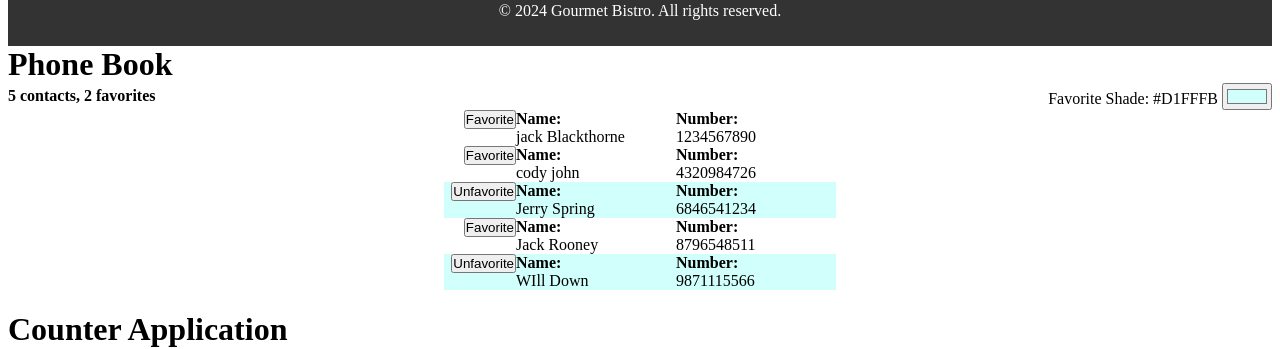
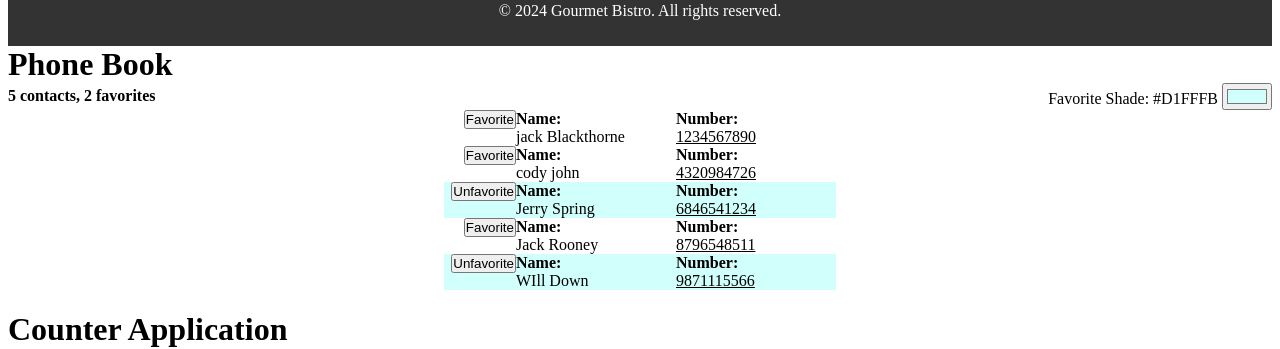
Before and after one commit to RichBurman/Angular_Intro-Course, an Angular app: page / in a window 1280 px wide. Shown: the part 1100-1449 px from the top of the page. Built offline with nearby package versions, Linux system fonts and the light colour scheme.

Commit message:
listen to events using app-copy directive

```diff
--- a/src/app/app-copy.directive.ts
+++ b/src/app/app-copy.directive.ts
@@ -1,12 +1,21 @@
-import { Directive, Input, ElementRef } from "@angular/core";
+import { Directive, Input, ElementRef } from '@angular/core';
 
 @Directive({
-  selector: "[appCopy]",
+  selector: '[appCopy]',
+  host: {
+    '(click)': 'copy()'
+  }
 })
 export class AppCopyDirective {
-  @Input() appCopy = "";
+  @Input() appCopy = '';
   constructor(private element: ElementRef) {
-    this.element.nativeElement.style.textDecoration = "underline";
-    this.element.nativeElement.style.cursor = "pointer";
+      this.element.nativeElement.style.textDecoration = 'underline';
+      this.element.nativeElement.style.cursor = 'pointer';
+   }
+
+  copy() {
+    navigator.clipboard.writeText(this.appCopy);
+    alert('Copied');
   }
+
 }
--- a/src/app/phone-book-contact/phone-book-contact.html
+++ b/src/app/phone-book-contact/phone-book-contact.html
@@ -6,6 +6,6 @@
   </div>
   <div class="contact__info">
     <p>Number:</p>
-    <p> {{ contact.phoneNumber }}</p>
+    <p [appCopy]="contact.phoneNumber"> {{ contact.phoneNumber }}</p>
   </div>
 </div>
--- a/src/app/phone-book-contact/phone-book-contact.ts
+++ b/src/app/phone-book-contact/phone-book-contact.ts
@@ -2,11 +2,12 @@ import { Component, Input } from '@angular/core';
 import { Contact } from '../phone-book/phone-book';
 import { ContactFavButton } from '../contact-fav-button/contact-fav-button';
 import { NgStyle } from "@angular/common";
+import { AppCopyDirective } from '../app-copy.directive';
 
 
 @Component({
   selector: 'app-phone-book-contact',
-  imports: [ContactFavButton, NgStyle],
+  imports: [ContactFavButton, NgStyle, AppCopyDirective],
   templateUrl: './phone-book-contact.html',
   styleUrl: './phone-book-contact.css',
 })
```
